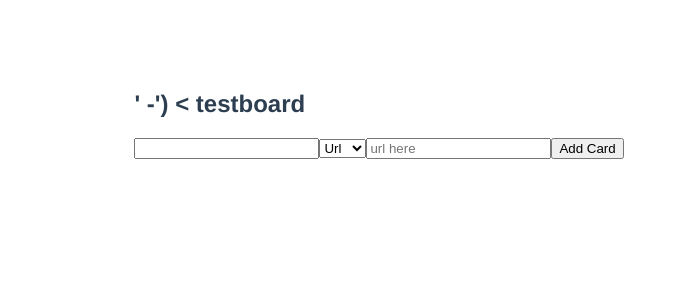
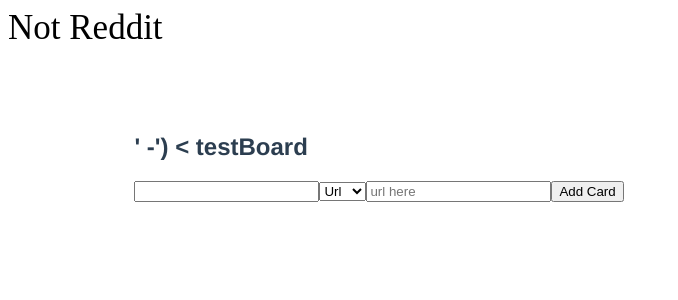
Before and after one commit to NightFeather/vue-practice, a Vue app: page / in a window 1280 px wide. Shown: the top 300 px of the page, without its empty margins (0-678 px from the left). Built offline with nearby package versions, Linux system fonts and the light colour scheme.

Commit message:
Split App.vue into header and body
for further development
make it seperated

```diff
--- a/src/App.vue
+++ b/src/App.vue
@@ -1,73 +1,22 @@
 <template>
-  <article  id="app">
-    <header>
-      <h2>{{ title }} &lt; {{currentBoard}}</h2>
-    </header>
-    <section>
-      <div>
-        <input type="text" v-model="input.title"/>
-        <select v-model="input.type">
-          <option value="url">Url</option>
-          <option value="text">Text</option>
-        </select>
-        <input v-if="input.type === 'url'" type="text" v-model="input.url" placeholder="url here" />
-        <input v-if="input.type === 'text'" type="text" v-model="input.content" placeholder="text here" />
-        <button v-on:click="addCard">Add Card</button>
-      </div>
-    </section>
-    <section>
-      <card-list v-bind:cards="cards" v-bind:currentBoard="currentBoard"></card-list>
-    </section>
-  </article>
+  <div id="app">
+    <app-header></app-header>
+    <app-body></app-body>
+  </div>
 </template>
 
 <script>
-import CardList from './components/CardList'
-import DefaultList from '../data/list-default.json'
+import Header from './components/Header'
+import Body from './components/Body'
 
 export default {
   name: 'app',
   components: {
-    CardList
-  },
-  data: function () {
-    return {
-      title: ' \' -\')',
-      currentBoard: 'testboard',
-      input: { title: '', type: 'url', url: '', content: '' },
-      cards: DefaultList
-    }
-  },
-  methods: {
-    addCard: function () {
-      if (this.input.title === '') { return }
-      if (this.input.type === 'url' && this.input.url !== '') {
-        delete this.input.content
-        this.cards.push(this.input)
-      } else if (this.input.type === 'text' && this.input.content !== '') {
-        delete this.input.url
-        this.cards.push(this.input)
-      }
-      this.input = { title: '', type: 'url', url: '', content: '' }
-    }
+    'app-header': Header,
+    'app-body': Body
   }
 }
 </script>
 
-<style lang="scss">
-ul { padding: 0;  }
-li { list-style: none; }
-
-#app {
-  font-family: 'Avenir', Helvetica, Arial, sans-serif;
-  -webkit-font-smoothing: antialiased;
-  -moz-osx-font-smoothing: grayscale;
-  color: #2c3e50;
-  margin-top: 60px;
-
-  width: 80%;
-  margin: 60 auto 0 auto;
-  padding: 10px;
-}
-
+<style>
 </style>
--- /dev/null
+++ b/src/components/Body.vue
@@ -0,0 +1,78 @@
+<template>
+  <article  id="app-body">
+    <header>
+      <h2>{{ title }} &lt; {{currentBoard}}</h2>
+    </header>
+    <section>
+      <div>
+        <input type="text" v-model="input.title"/>
+        <select v-model="input.type">
+          <option value="url">Url</option>
+          <option value="text">Text</option>
+        </select>
+        <input v-if="input.type === 'url'" type="text" v-model="input.url" placeholder="url here" />
+        <input v-if="input.type === 'text'" type="text" v-model="input.content" placeholder="text here" />
+        <button v-on:click="addCard">Add Card</button>
+      </div>
+    </section>
+    <section>
+      <card-list v-bind:cards="cards" v-bind:currentBoard="currentBoard"></card-list>
+    </section>
+  </article>
+</template>
+
+<script>
+import CardList from './CardList'
+import DefaultList from '../../data/list-default.json'
+
+export default {
+  name: 'app-body',
+  components: {
+    CardList
+  },
+  data: function () {
+    return {
+      title: '',
+      currentBoard: '',
+      cards: [],
+      input: { title: '', type: 'url', url: '', content: '' }
+    }
+  },
+  mounted: function () {
+    this.title = ' \' -\')'
+    this.currentBoard = 'testBoard'
+    this.cards = DefaultList
+  },
+  methods: {
+    addCard: function () {
+      if (this.input.title === '') { return }
+      if (this.input.type === 'url' && this.input.url !== '') {
+        delete this.input.content
+        this.cards.push(this.input)
+      } else if (this.input.type === 'text' && this.input.content !== '') {
+        delete this.input.url
+        this.cards.push(this.input)
+      }
+      this.input = { title: '', type: 'url', url: '', content: '' }
+    }
+  }
+}
+</script>
+
+<style lang="scss">
+ul { padding: 0;  }
+li { list-style: none; }
+
+#app-body {
+  font-family: 'Avenir', Helvetica, Arial, sans-serif;
+  -webkit-font-smoothing: antialiased;
+  -moz-osx-font-smoothing: grayscale;
+  color: #2c3e50;
+  margin-top: 60px;
+
+  width: 80%;
+  margin: 60 auto 0 auto;
+  padding: 10px;
+}
+
+</style>
--- /dev/null
+++ b/src/components/Header.vue
@@ -0,0 +1,19 @@
+<template>
+  <nav>
+    <span>Not Reddit</span>
+  </nav>
+</template>
+
+<script>
+export default {
+  name: 'app-header'
+}
+</script>
+
+<style lang='scss'>
+  nav {
+    height: 1em;
+    width: 100 vw;
+    font-size: 35px;
+  }
+</style>
```
